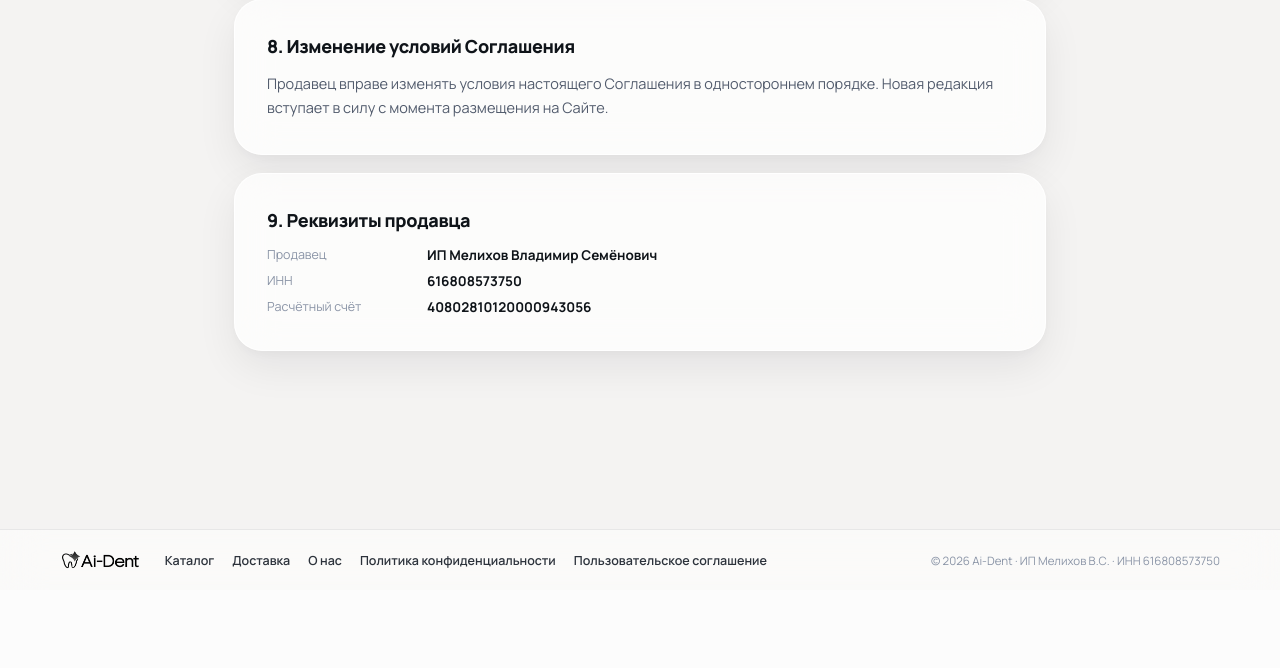
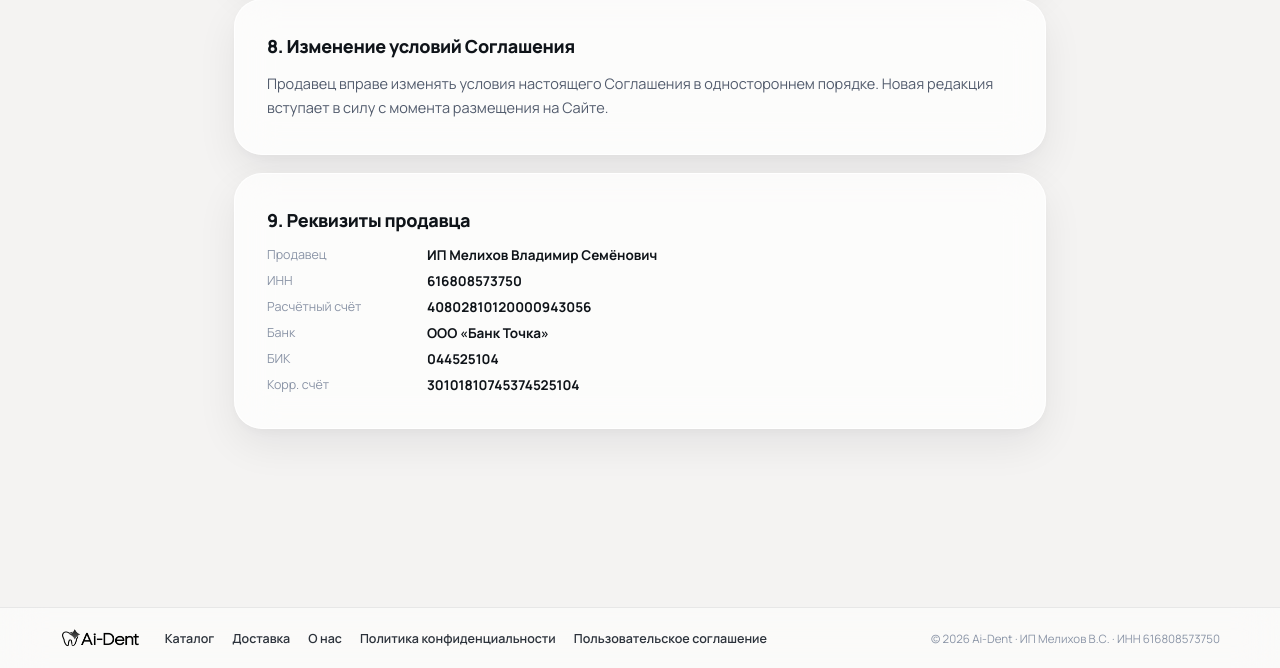
Before and after one commit to Vladimir-Melikhov/ai-dent, a Django app: page /terms/ in a window 1280 px wide. Shown: the part 2000-2668 px from the top of the page. Before the commit the page ends 2569 px from the top, so only its background shows below. Run offline with Django 4.2, Linux system fonts and the light colour scheme; parts of the project's set-up code (start-up, migrations or seed data) failed here and were passed over.

Commit message:
Реквизиты продавца: банк, БИК и корр. счёт в счёте и соглашении; полное имя ИП на странице «О компании»

```diff
--- a/catalog/apps/orders/invoice.py
+++ b/catalog/apps/orders/invoice.py
@@ -352,7 +352,7 @@ def generate_invoice_pdf(order, issued_at) -> str:
 
     y -= 11 * mm
 
-    payment_height = 30 * mm
+    payment_height = 44 * mm
     payment_y = y - payment_height + 5 * mm
 
     # Если до футера не хватает места — переносим блок.
@@ -407,6 +407,10 @@ def generate_invoice_pdf(order, issued_at) -> str:
         text_y,
         f"Расчётный счёт: {SELLER['account']}",
     )
+
+    for line in (f"Банк: {SELLER['bank']}", f"БИК: {SELLER['bik']}", f"Корр. счёт: {SELLER['corr_account']}"):
+        text_y -= 4.5 * mm
+        c.drawString(text_x, text_y, line)
 
     # ─── Спасибо за заказ ───
 
--- a/catalog/apps/orders/pdf.py
+++ b/catalog/apps/orders/pdf.py
@@ -14,6 +14,9 @@ SELLER = {
     "name": "Индивидуальный предприниматель Мелихов Владимир Семёнович",
     "inn": "616808573750",
     "account": "40802810120000943056",
+    "bank": "ООО «Банк Точка»",
+    "bik": "044525104",
+    "corr_account": "30101810745374525104",
     "brand": "Ai-Dent",
     "tagline": "Оборудование для стоматологии",
 }
--- a/catalog/templates/storefront/about.html
+++ b/catalog/templates/storefront/about.html
@@ -475,7 +475,7 @@
     <h2 class="info-req__title">Реквизиты</h2>
     <dl>
       <dt>Продавец</dt>
-      <dd>ИП Мелихов</dd>
+      <dd>ИП Мелихов Владимир Семёнович</dd>
       <dt>ИНН</dt>
       <dd>616808573750</dd>
       <dt>Расчётный счёт</dt>
--- a/catalog/templates/storefront/terms.html
+++ b/catalog/templates/storefront/terms.html
@@ -230,6 +230,12 @@
       <dd>616808573750</dd>
       <dt>Расчётный счёт</dt>
       <dd>40802810120000943056</dd>
+      <dt>Банк</dt>
+      <dd>ООО «Банк Точка»</dd>
+      <dt>БИК</dt>
+      <dd>044525104</dd>
+      <dt>Корр. счёт</dt>
+      <dd>30101810745374525104</dd>
     </dl>
   </div>
 
```
Also changed, not shown: предпродакшен.md (+1 -1 lines).
